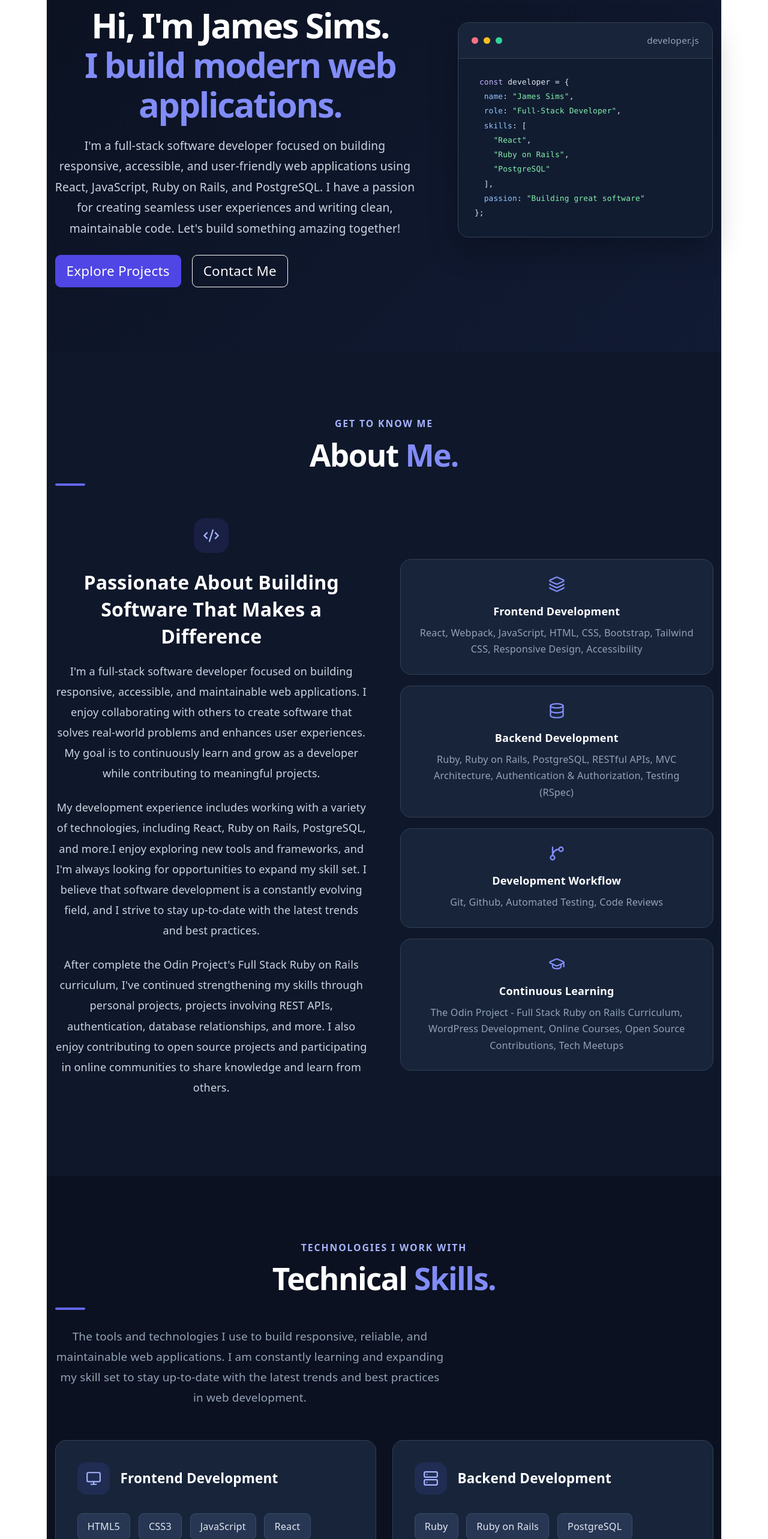
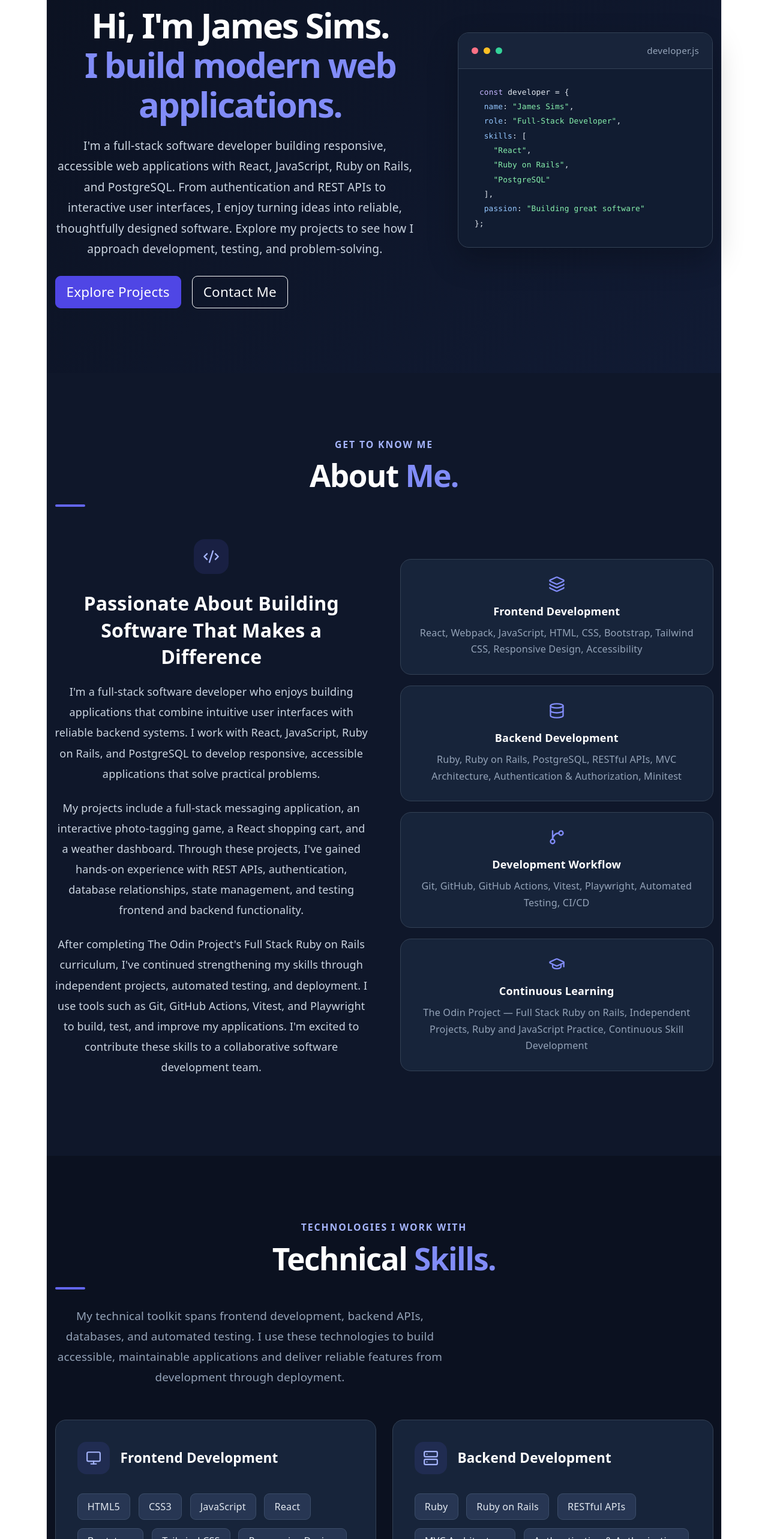
Before and after one commit to jameshsims91/portfolio, a React (Vite) app in the folder frontend/: page / in a window 1280 px wide. Shown: the part 234-2800 px from the top of the page at 60% size. Built offline with nearby package versions, Linux system fonts and the light colour scheme; no server answers.

Commit message:
feat: improve portfolio content and technical skills

```diff
--- a/frontend/src/components/About/About.jsx
+++ b/frontend/src/components/About/About.jsx
@@ -9,17 +9,17 @@ const highlights = [
   },
   {
     title: 'Backend Development',
-    description: 'Ruby, Ruby on Rails, PostgreSQL, RESTful APIs, MVC Architecture, Authentication & Authorization, Testing (RSpec)',
+    description: 'Ruby, Ruby on Rails, PostgreSQL, RESTful APIs, MVC Architecture, Authentication & Authorization, Minitest',
     icon: Database,
   },
   {
     title: 'Development Workflow',
-    description: 'Git, Github, Automated Testing, Code Reviews',
+    description: 'Git, GitHub, GitHub Actions, Vitest, Playwright, Automated Testing, CI/CD',
     icon: GitBranch,
   },
   {
     title: 'Continuous Learning',
-    description: 'The Odin Project - Full Stack Ruby on Rails Curriculum, WordPress Development, Online Courses, Open Source Contributions, Tech Meetups',
+    description: 'The Odin Project — Full Stack Ruby on Rails, Independent Projects, Ruby and JavaScript Practice, Continuous Skill Development',
     icon: GraduationCap,
   }
 ]
@@ -54,15 +54,30 @@ export default function About() {
               </h3>
 
               <p>
-                I'm a full-stack software developer focused on building responsive, accessible, and maintainable web applications. I enjoy collaborating with others to create software that solves real-world problems and enhances user experiences. My goal is to continuously learn and grow as a developer while contributing to meaningful projects.
+                I'm a full-stack software developer who enjoys building
+                applications that combine intuitive user interfaces with
+                reliable backend systems. I work with React, JavaScript,
+                Ruby on Rails, and PostgreSQL to develop responsive,
+                accessible applications that solve practical problems.
               </p>
 
               <p>
-                My development experience includes working with a variety of technologies, including React, Ruby on Rails, PostgreSQL, and more.I enjoy exploring new tools and frameworks, and I'm always looking for opportunities to expand my skill set. I believe that software development is a constantly evolving field, and I strive to stay up-to-date with the latest trends and best practices.
+                My projects include a full-stack messaging application,
+                an interactive photo-tagging game, a React shopping cart,
+                and a weather dashboard. Through these projects, I've
+                gained hands-on experience with REST APIs, authentication,
+                database relationships, state management, and testing
+                frontend and backend functionality.
               </p>
 
               <p>
-                After complete the Odin Project's Full Stack Ruby on Rails curriculum, I've continued strengthening my skills through personal projects, projects involving REST APIs, authentication, database relationships, and more. I also enjoy contributing to open source projects and participating in online communities to share knowledge and learn from others.
+                After completing The Odin Project's Full Stack Ruby on
+                Rails curriculum, I've continued strengthening my skills
+                through independent projects, automated testing, and
+                deployment. I use tools such as Git, GitHub Actions,
+                Vitest, and Playwright to build, test, and improve my
+                applications. I'm excited to contribute these skills
+                to a collaborative software development team.
               </p>
             </div>
           </div>
--- a/frontend/src/components/Hero/Hero.jsx
+++ b/frontend/src/components/Hero/Hero.jsx
@@ -21,7 +21,13 @@ export default function Hero() {
               </h1>
 
               <p className='hero-description mb-4'>
-                I'm a full-stack software developer focused on building responsive, accessible, and user-friendly web applications using React, JavaScript, Ruby on Rails, and PostgreSQL. I have a passion for creating seamless user experiences and writing clean, maintainable code. Let's build something amazing together!
+                I'm a full-stack software developer building responsive,
+                accessible web applications with React, JavaScript,
+                Ruby on Rails, and PostgreSQL. From authentication and
+                REST APIs to interactive user interfaces, I enjoy turning
+                ideas into reliable, thoughtfully designed software.
+                Explore my projects to see how I approach development,
+                testing, and problem-solving.
               </p>
 
               <div className='hero-actions d-flex flex-wrap gap-3'>
--- a/frontend/src/components/Skills/Skills.jsx
+++ b/frontend/src/components/Skills/Skills.jsx
@@ -13,6 +13,8 @@ const skillCategories = [
       'React',
       'Bootstrap',
       'Tailwind CSS',
+      'Responsive Design',
+      'Accessibility',
     ],
   },
   {
@@ -22,9 +24,9 @@ const skillCategories = [
     skills: [
       'Ruby',
       'Ruby on Rails',
-      'PostgreSQL',
       'RESTful APIs',
       'MVC Architecture',
+      'Authentication & Authorization',
     ],
   },
   {
@@ -42,11 +44,12 @@ const skillCategories = [
     icon: Wrench,
     skills: [
       'Git & GitHub',
+      'GitHub Actions',
       'Vite',
       'Vitest',
+      'Playwright',
       'Minitest',
-      'Jest',
-      'RSpec',
+      'CI/CD',
     ],
   },
 ]
@@ -68,7 +71,11 @@ export default function Skills() {
           <div className='skills-heading-line' />
 
           <p className='skills-intro mt-4'>
-            The tools and technologies I use to build responsive, reliable, and maintainable web applications. I am constantly learning and expanding my skill set to stay up-to-date with the latest trends and best practices in web development.
+            My technical toolkit spans frontend development,
+            backend APIs, databases, and automated testing.
+            I use these technologies to build accessible,
+            maintainable applications and deliver reliable
+            features from development through deployment.
           </p>
         </div>
 
```
Also changed, not shown: 2 other files (tests, documents, lock files or other folders).
